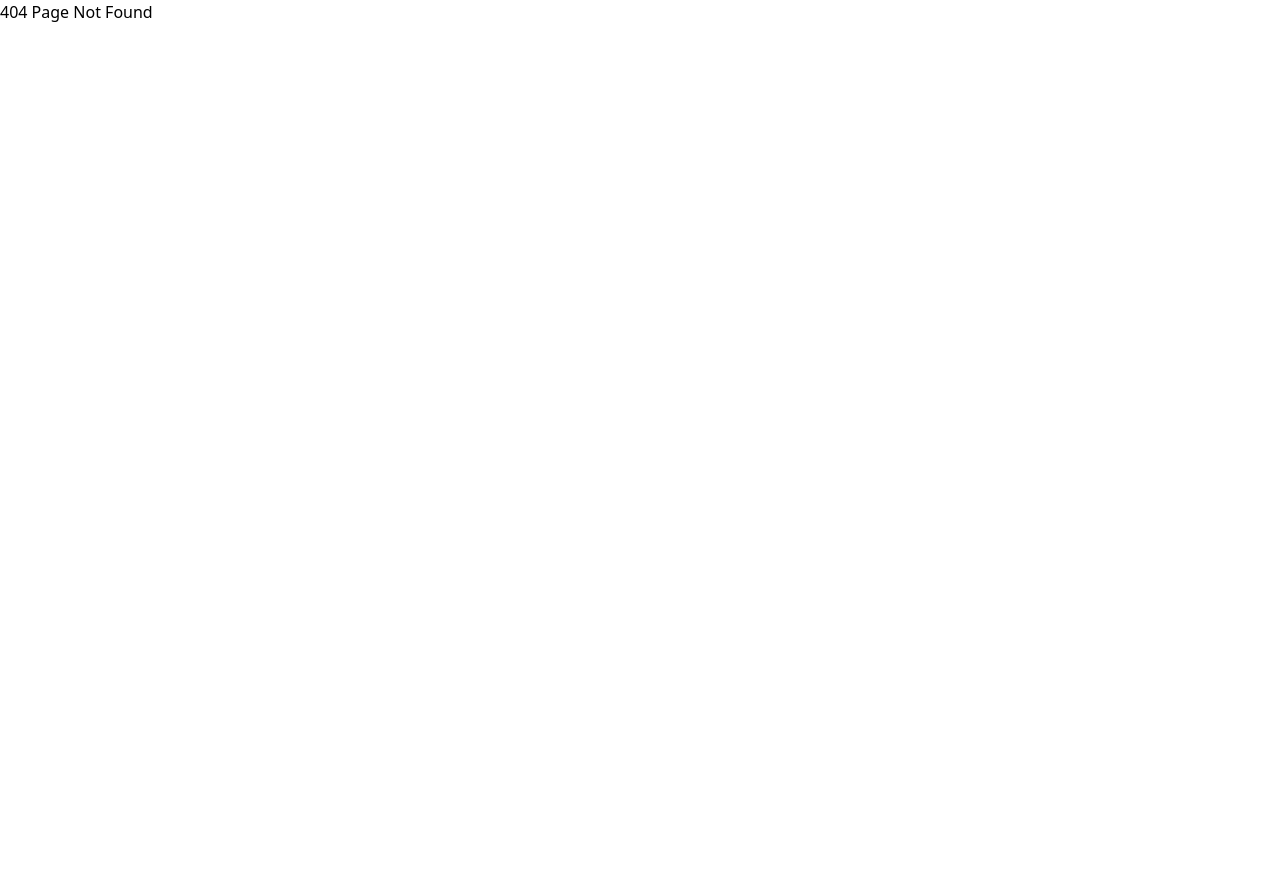
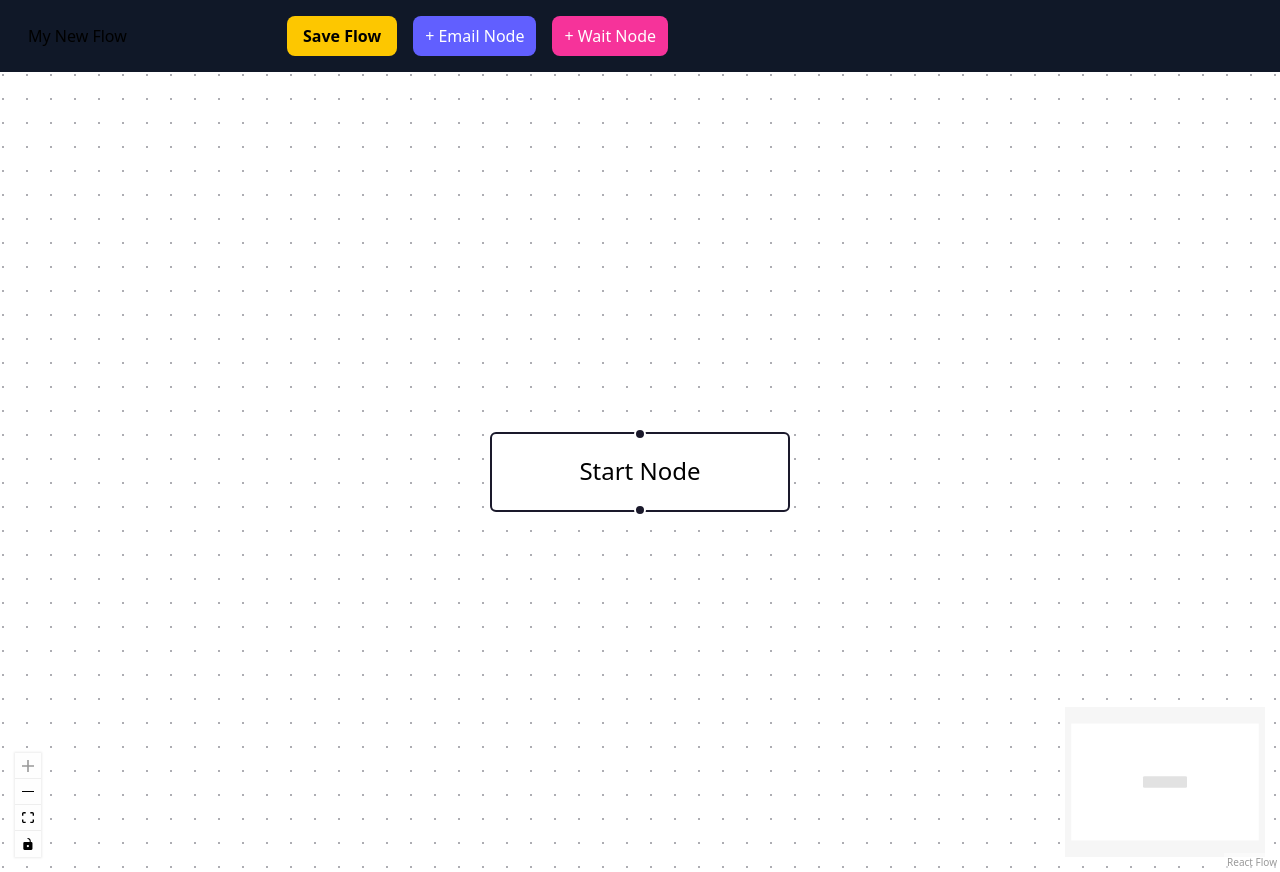
Before and after one commit to ashishkunthe/sendweave, a React (Vite) app: page /flow-builder in a window 1280 px wide. Before the commit this address had no page. Before the commit the page ends 800 px from the top, so only its background shows below. Built offline with nearby package versions, Linux system fonts and the light colour scheme.

Commit message:
basic flow structure added

```diff
--- a/package.json
+++ b/package.json
@@ -11,6 +11,7 @@
   },
   "dependencies": {
     "@tailwindcss/vite": "^4.1.12",
+    "@xyflow/react": "^12.8.4",
     "autoprefixer": "^10.4.21",
     "axios": "^1.11.0",
     "framer-motion": "^12.23.12",
--- a/src/App.tsx
+++ b/src/App.tsx
@@ -4,6 +4,7 @@ import { Register } from "./pages/Register";
 import { Dashboard } from "./pages/Dashboard";
 import { Home } from "./pages/Homepage";
 import FlowDetails from "./pages/FlowDetails";
+import FlowBuilder from "./pages/FlowBuilder";
 
 export default function App() {
   return (
@@ -14,6 +15,7 @@ export default function App() {
         <Route path="/" element={<Home />} />
         <Route path="/dashboard" element={<Dashboard />} />
         <Route path="/flows/:id" element={<FlowDetails />} />
+        <Route path="/flow-builder" element={<FlowBuilder />} />
         <Route path="*" element={<p>404 Page Not Found</p>} />
       </Routes>
     </BrowserRouter>
--- /dev/null
+++ b/src/nodes/EmailNode.tsx
@@ -0,0 +1,33 @@
+import { Handle, Position } from "@xyflow/react";
+
+export function EmailNode({ data }: any) {
+  return (
+    <div className="bg-white rounded-lg shadow-md p-3 w-64">
+      <h3 className="text-sm font-bold text-indigo-600 mb-2">📧 Email Node</h3>
+      <input
+        type="text"
+        placeholder="To"
+        value={data.to || ""}
+        onChange={(e) => (data.to = e.target.value)}
+        className="w-full border px-2 py-1 text-sm rounded mb-2"
+      />
+      <input
+        type="text"
+        placeholder="Subject"
+        value={data.subject || ""}
+        onChange={(e) => (data.subject = e.target.value)}
+        className="w-full border px-2 py-1 text-sm rounded mb-2"
+      />
+      <textarea
+        placeholder="Body"
+        value={data.body || ""}
+        onChange={(e) => (data.body = e.target.value)}
+        className="w-full border px-2 py-1 text-sm rounded"
+      />
+
+      {/* Handles for connections */}
+      <Handle type="target" position={Position.Top} />
+      <Handle type="source" position={Position.Bottom} />
+    </div>
+  );
+}
--- /dev/null
+++ b/src/nodes/WaitNode.tsx
@@ -0,0 +1,18 @@
+import { Handle, Position } from "@xyflow/react";
+
+export function WaitNode({ data }: any) {
+  return (
+    <div className="bg-white rounded-lg shadow-md p-3 w-48">
+      <h3 className="text-sm font-bold text-yellow-600 mb-2">⏳ Wait Node</h3>
+      <input
+        type="text"
+        placeholder="Delay (e.g. 1 min)"
+        value={data.delay || ""}
+        onChange={(e) => (data.delay = e.target.value)}
+        className="w-full border px-2 py-1 text-sm rounded"
+      />
+      <Handle type="target" position={Position.Top} />
+      <Handle type="source" position={Position.Bottom} />
+    </div>
+  );
+}
--- a/src/pages/FlowBuilder.tsx
+++ b/src/pages/FlowBuilder.tsx
@@ -0,0 +1,156 @@
+import { useCallback, useState } from "react";
+import {
+  ReactFlow,
+  addEdge,
+  MiniMap,
+  Controls,
+  Background,
+  useNodesState,
+  useEdgesState,
+  type Edge,
+  type Connection,
+  BackgroundVariant,
+} from "@xyflow/react";
+import "@xyflow/react/dist/style.css";
+import axios from "axios";
+import { EmailNode } from "../nodes/EmailNode";
+import { WaitNode } from "../nodes/WaitNode";
+
+const initialNodes = [
+  {
+    id: "1",
+    position: { x: 250, y: 5 },
+    data: { label: "Start Node" },
+    type: "default",
+  },
+];
+
+const initialEdges: Edge[] = [];
+
+let id = 2; // counter for unique ids
+const getId = () => `node-${id++}`;
+
+export default function FlowBuilder() {
+  const [nodes, setNodes, onNodesChange] = useNodesState(initialNodes);
+  const [edges, setEdges, onEdgesChange] = useEdgesState(initialEdges);
+  const [flowName, setFlowName] = useState("My New Flow");
+  const [loading, setLoading] = useState(false);
+
+  const onConnect = useCallback(
+    (params: Connection) => setEdges((eds) => addEdge(params, eds)),
+    [setEdges]
+  );
+
+  const nodeTypes = {
+    email: EmailNode,
+    wait: WaitNode,
+  };
+
+  // 👉 Add Email Node
+  const addEmailNode = () => {
+    const newNode = {
+      id: getId(),
+      type: "email",
+      position: { x: Math.random() * 400, y: Math.random() * 400 },
+      data: { to: "", subject: "", body: "" },
+    };
+    setNodes((nds) => nds.concat(newNode));
+  };
+
+  // 👉 Add Wait Node
+  const addWaitNode = () => {
+    const newNode = {
+      id: getId(),
+      type: "wait",
+      position: { x: Math.random() * 400, y: Math.random() * 400 },
+      data: { delay: "1 minute" },
+    };
+    setNodes((nds) => nds.concat(newNode));
+  };
+
+  // Save flow to backend
+  const handleSave = async () => {
+    try {
+      const token = localStorage.getItem("token");
+      if (!token) {
+        alert("Please log in first!");
+        return;
+      }
+
+      setLoading(true);
+      const flowData = {
+        name: flowName,
+        nodes,
+        edges,
+      };
+
+      const res = await axios.post(
+        `${import.meta.env.VITE_API_BASE_URL}/flows`,
+        flowData,
+        {
+          headers: {
+            Authorization: token,
+            "Content-Type": "application/json",
+          },
+        }
+      );
+
+      alert("Flow saved successfully ✅");
+      console.log("Saved Flow:", res.data);
+    } catch (err: any) {
+      alert(err.response?.data?.message || "Failed to save flow ❌");
+    } finally {
+      setLoading(false);
+    }
+  };
+
+  return (
+    <div style={{ width: "100%", height: "100vh" }}>
+      {/* Top bar */}
+      <div className="p-4 flex items-center gap-4 bg-gray-900 text-white">
+        <input
+          value={flowName}
+          onChange={(e) => setFlowName(e.target.value)}
+          className="px-3 py-2 rounded-md text-black"
+          placeholder="Enter flow name..."
+        />
+        <button
+          onClick={handleSave}
+          disabled={loading}
+          className="px-4 py-2 bg-yellow-400 text-black rounded-lg font-bold hover:bg-yellow-500 transition"
+        >
+          {loading ? "Saving..." : "Save Flow"}
+        </button>
+
+        {/* Node Add Buttons */}
+        <button
+          onClick={addEmailNode}
+          className="px-3 py-2 bg-indigo-500 rounded-lg hover:bg-indigo-600"
+        >
+          + Email Node
+        </button>
+        <button
+          onClick={addWaitNode}
+          className="px-3 py-2 bg-pink-500 rounded-lg hover:bg-pink-600"
+        >
+          + Wait Node
+        </button>
+      </div>
+
+      {/* Flow canvas */}
+      <ReactFlow
+        nodes={nodes}
+        edges={edges}
+        onNodesChange={onNodesChange}
+        onEdgesChange={onEdgesChange}
+        onConnect={onConnect}
+        fitView
+        nodeTypes={nodeTypes}
+      >
+        <MiniMap />
+        <Controls />
+        <Background variant={BackgroundVariant.Dots} gap={12} size={1} />
+      </ReactFlow>
+    </div>
+  );
+}
```
Also changed, not shown: 1 other file (tests, documents, lock files or other folders).
